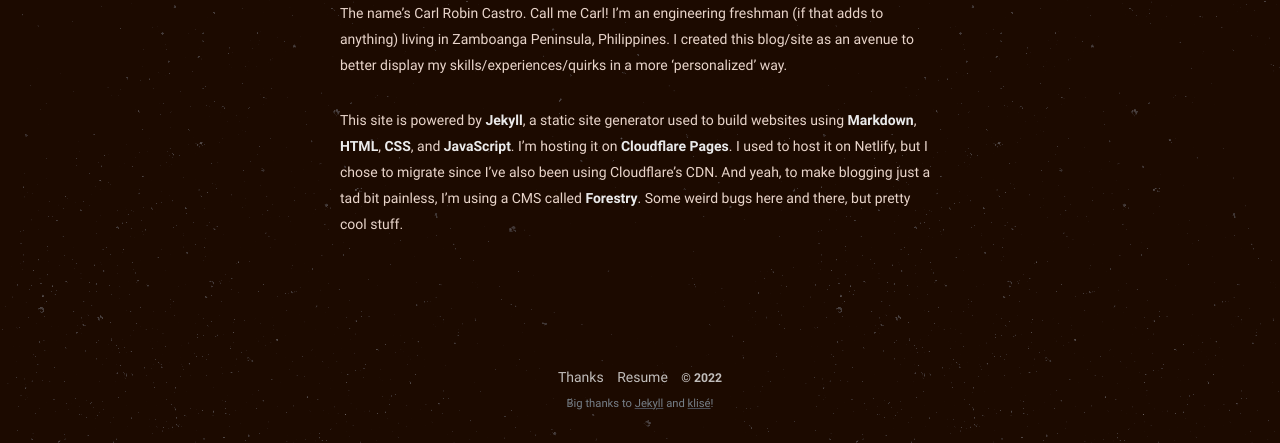
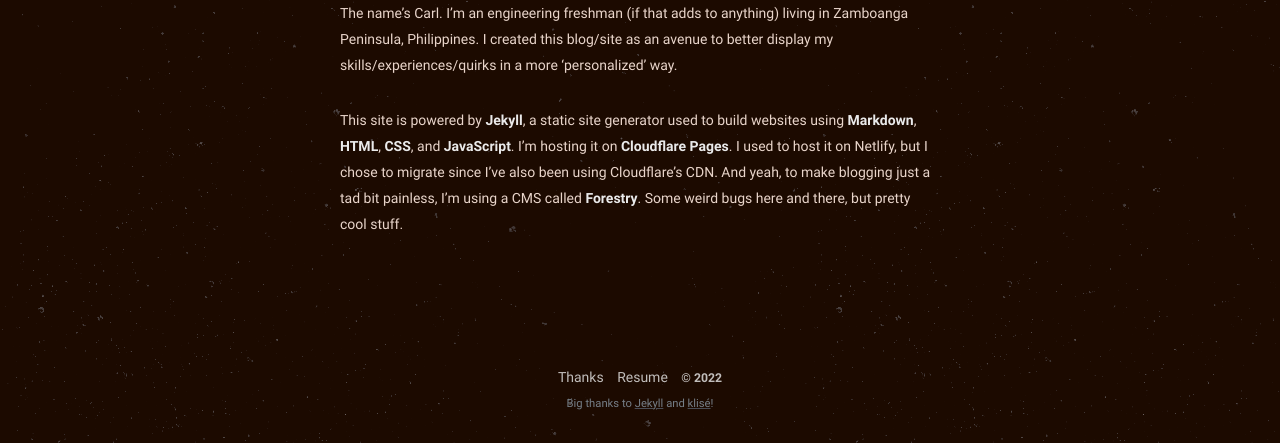
Before and after one commit to philippines69/carlcastroarchives, a Jekyll site: the page built from about.md, in a window 1280 px wide, cut to the strip 836-1279 px from the top of the page. Built offline with Jekyll 4.4.1, drawn with Linux system fonts in a browser that asks for light colours.

Commit message:
Update from Forestry.io philippines69 updated about.md

```diff
--- a/about.md
+++ b/about.md
@@ -12,6 +12,6 @@
 
 <figure><img src="https://cdn.discordapp.com/attachments/993410728088305734/994583866834690159/shutterstock_277260635-by-perfect-lazybones-650x365.jpg" alt="Mountain scenery" style="width:600px;"> <figcaption>Fig. 1.0 - Here's a random image from Google, enjoy</figcaption> </figure>
 
-The name's Carl Robin Castro. Call me Carl! I'm an engineering freshman (if that adds to anything) living in Zamboanga Peninsula, Philippines. I created this blog/site as an avenue to better display my skills/experiences/quirks in a more 'personalized' way.
+The name's Carl. I'm an engineering freshman (if that adds to anything) living in Zamboanga Peninsula, Philippines. I created this blog/site as an avenue to better display my skills/experiences/quirks in a more 'personalized' way.
 
 This site is powered by [**Jekyll**](https://jekyllrb.com/), a static site generator used to build websites using [**Markdown**](https://en.wikipedia.org/wiki/Markdown), [**HTML**](https://developer.mozilla.org/en-US/docs/Web/HTML), [**CSS**](https://developer.mozilla.org/en-US/docs/Web/css), and [**JavaScript**](https://developer.mozilla.org/en-US/docs/Web/javascript). I'm hosting it on [**Cloudflare Pages**](https://pages.cloudflare.com/). I used to host it on Netlify, but I chose to migrate since I've also been using Cloudflare's CDN. And yeah, to make blogging just a tad bit painless, I'm using a CMS called [**Forestry**](https://forestry.io/). Some weird bugs here and there, but pretty cool stuff.
```
